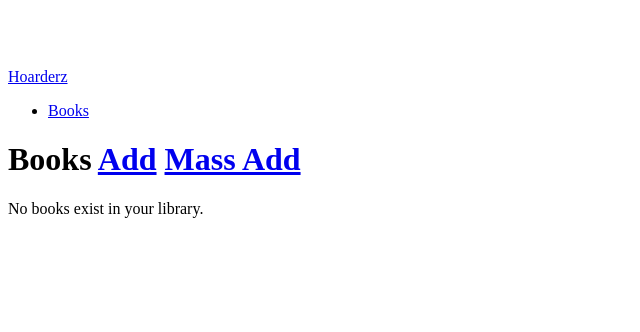
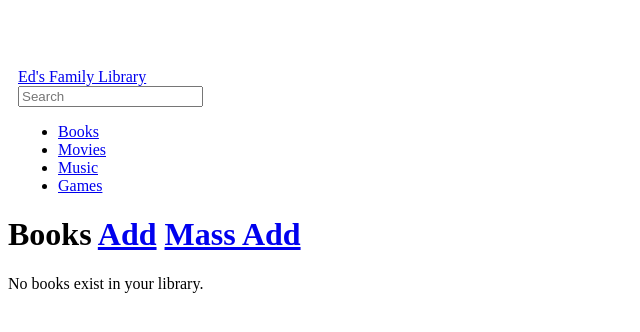
Before and after one commit to EdSalisbury/library, a Django app: template templates/book/list.html in a window 1280 px wide. Shown: the top 332 px of the page, without its empty margins (0-640 px from the left). Run offline with Django 3.2, Linux system fonts and the light colour scheme; the template is opened without the code that fills it, so the values that code supplies are empty; some libraries are stand-ins or nearby versions.

Commit message:
Updated book views

```diff
--- a/book/admin.py
+++ b/book/admin.py
@@ -8,3 +8,4 @@ admin.site.register(Book, BookAdmin)
 admin.site.register(Author)
 admin.site.register(Format)
 admin.site.register(Publisher)
+admin.site.register(Series)
--- a/templates/base.html
+++ b/templates/base.html
@@ -3,7 +3,7 @@
 <html lang="en">
 <head>
     <meta charset="utf-8">
-    <title>Hoarderz</title>
+    <title>Ed's Family Library</title>
     <meta name="description" content="">
     <meta name="author" content="Ed Salisbury">
     {% bootstrap_stylesheet_tag %}
@@ -21,20 +21,24 @@
 </head>
 
 <body>
-<div class="navbar navbar-fixed-top">
+    <div class="navbar navbar-fixed-top">
     <div class="navbar-inner">
-        <div class="container">
-            <a class="brand" href="/">Hoarderz</a>
-            <ul class="nav">
-                <li><a href="/book/" class="">Books</a></li>
+        <div class="container pull-left" style="padding-left: 10px">
+            <a class="brand" href="/">Ed's Family Library</a>
+            <form class="navbar-search pull-right">
+                <input type="text" class="search-query" placeholder="Search">
+            </form>
+            <ul class="nav nav-tabs">
+                <li class="active"><a href="/book/" class="">Books</a></li>
+                <li><a href="/book/" class="">Movies</a></li>
+                <li><a href="/book/" class="">Music</a></li>
+                <li><a href="/book/" class="">Games</a></li>
             </ul>
         </div>
     </div>
 </div>
 
-<div class="container">
-    {% block content %}{% endblock %}
-</div>
+{% block content %}{% endblock %}
 
 </body>
 </html>
--- a/templates/book/list.html
+++ b/templates/book/list.html
@@ -1,6 +1,7 @@
 {% extends "base.html" %}
 
 {% block content %}
+<div class="container-fluid">
 <h1>Books
 <a class="btn btn-small btn-primary" href="/book/add/"><i class="icon-plus-sign icon-white"></i> Add</a>
 <a class="btn btn-small btn-primary" href="/book/mass_add/"><i class="icon-plus-sign icon-white"></i> Mass Add</a>
@@ -11,17 +12,26 @@
     <thead>
     <tr>
         <th>Title</th>
+        <th>Series/Book</th>
+        <th>Author</th>
     </tr>
     </thead>
     <tbody>
     {% for book in book_list %}
         <tr>
             <td><a href="/book/{{ book.id }}/">{{ book.title }}</a></td>
+            {% if book.series %}
+                <td>{{ book.series }}, book {{ book.series_number }}</td>
+            {% else %}
+                <td>&nbsp;</td>
+            {% endif %}
+            <td>{{ book.author }}</td>
         </tr>
     {% endfor %}
     </tbody>
 {% else %}
     <p>No books exist in your library.</p>
 {% endif %}
+</div>
 
 {% endblock %}
--- a/templates/book/mass_add.html
+++ b/templates/book/mass_add.html
@@ -1,6 +1,7 @@
 {% extends "base.html" %}
 
 {% block content %}
+<div class='container'>
 
 <form class="well form-inline" action="/book/mass_add/" method="post">
     {% csrf_token %}
@@ -13,6 +14,7 @@
 {% if status %}
     <p>{{ status }}</p>
 {% endif %}
+</div>
 
 
 {% endblock %}
```
Also changed, not shown: book/models.py (+12 -0 lines), book/views.py (+19 -6 lines), templates/book/catalog.html (added, +21 -0 lines), templates/book/view.html (+18 -9 lines), book/migrations/0002_auto__add_series__add_field_book_book_series__add_field_book_book_numb.py (added), book/migrations/0003_auto__del_field_book_book_series__del_field_book_book_number__add_fiel.py (added), 2 other files.
